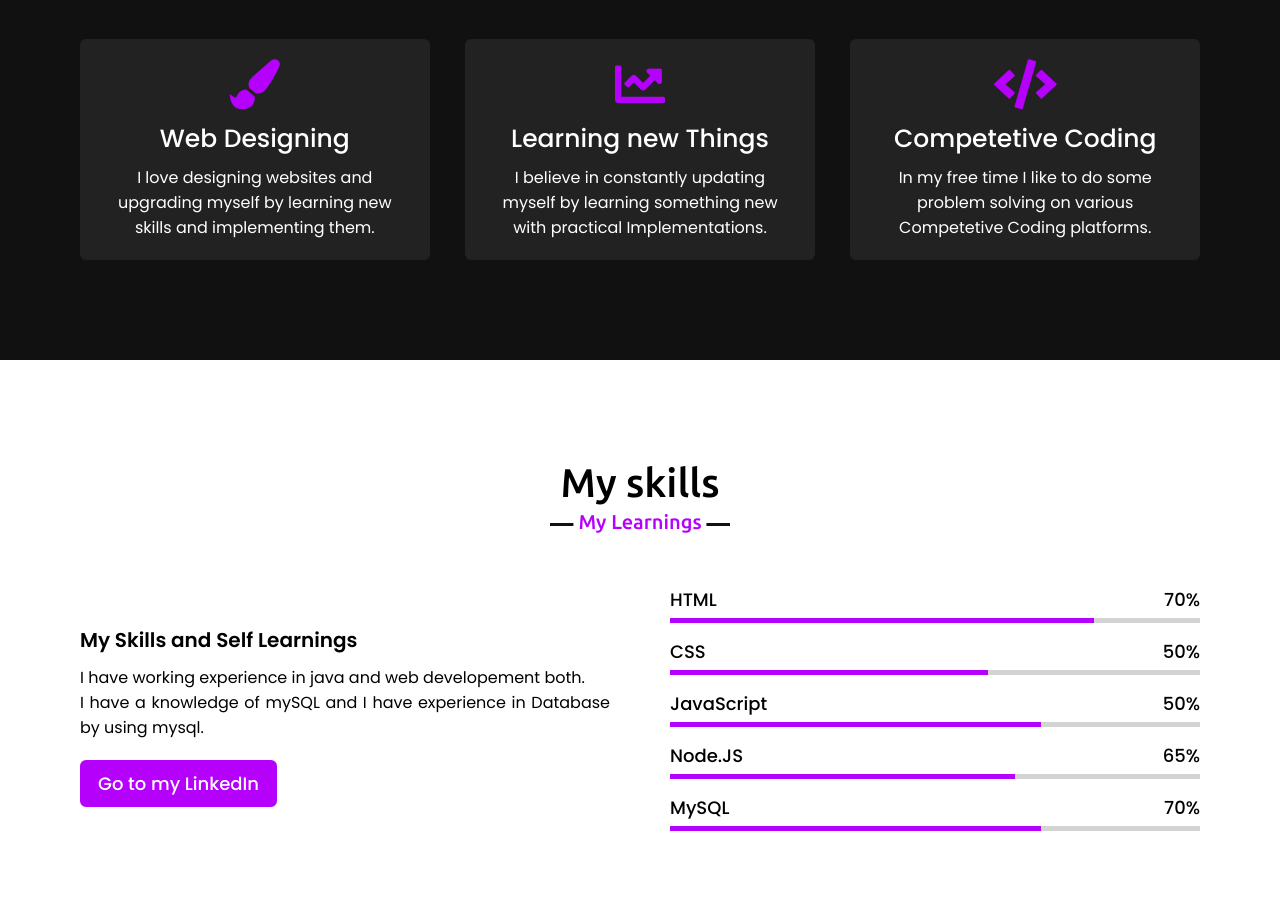
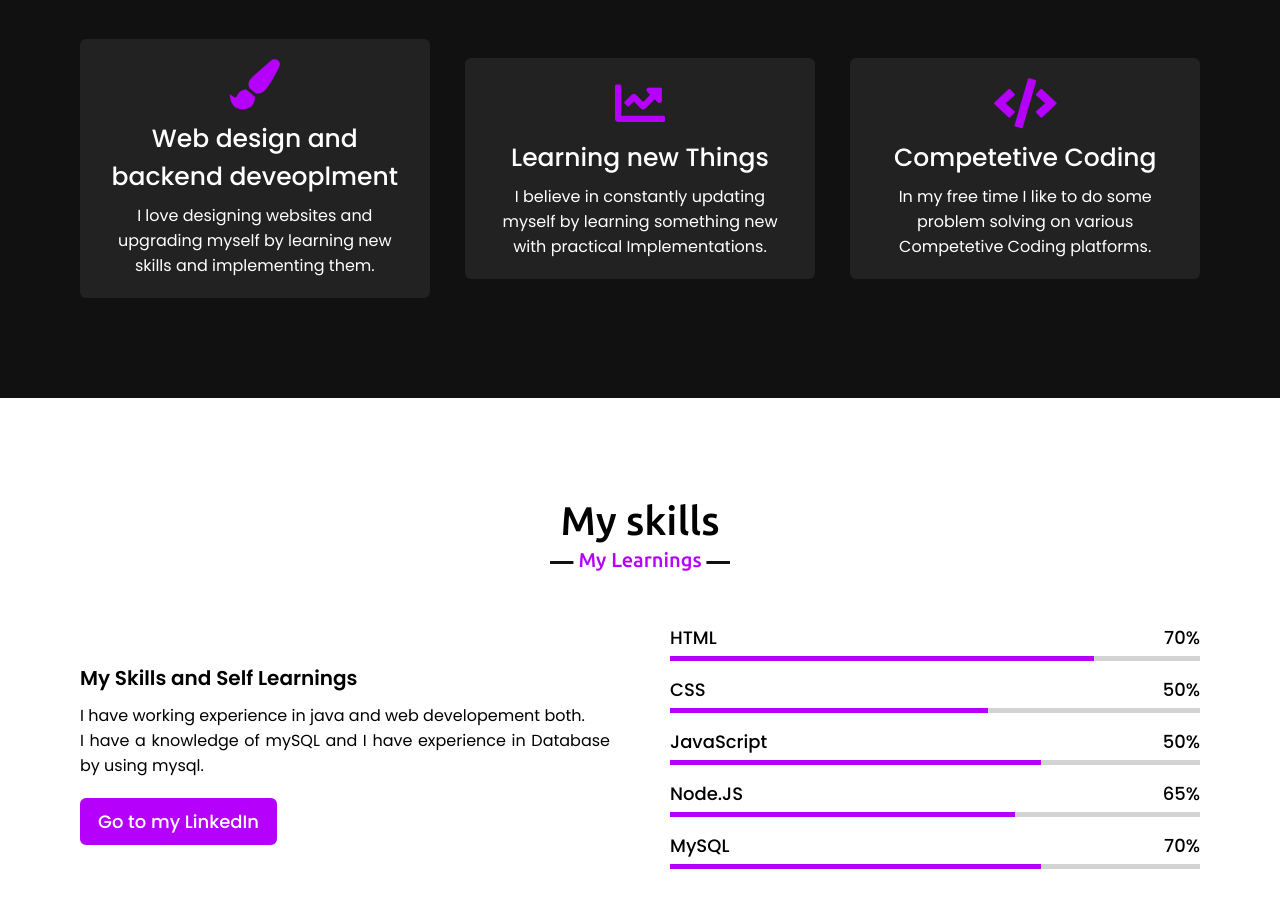
Before and after one commit to Deep2-raj/portfolio, a plain HTML site: page index.html in a window 1280 px wide. Shown: the part 1720-2628 px from the top of the page. Drawn offline with nearby package versions, Linux system fonts and the light colour scheme; a script that the page names is missing; files whose address does not match are found by name.

Commit message:
Update index.html

```diff
--- a/index.html
+++ b/index.html
@@ -71,7 +71,7 @@
                 <div class="card">
                     <div class="box">
                         <i class="fas fa-paint-brush"></i>
-                        <div class="text">Web Designing</div>
+                        <div class="text">Web design and backend deveoplment</div>
                         <p>
                             I love designing websites and upgrading myself by learning new skills and implementing them.
                         </p>
```
